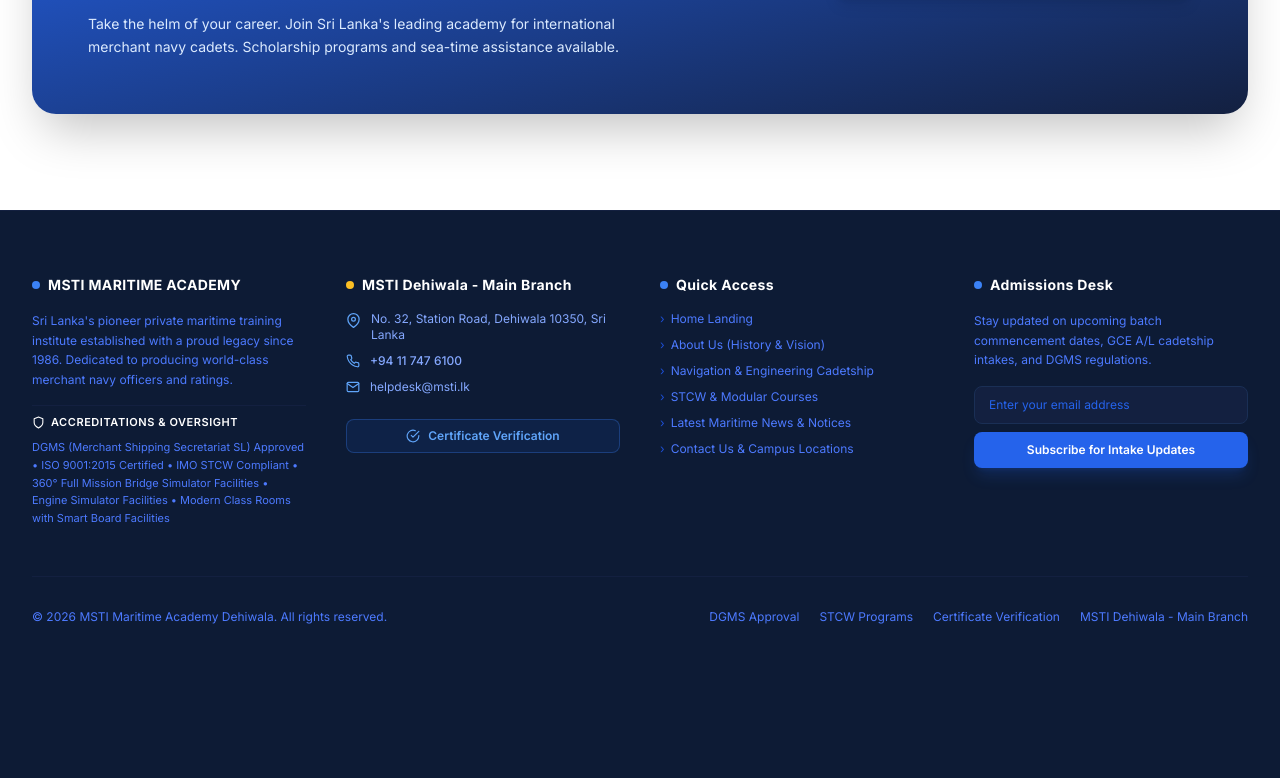
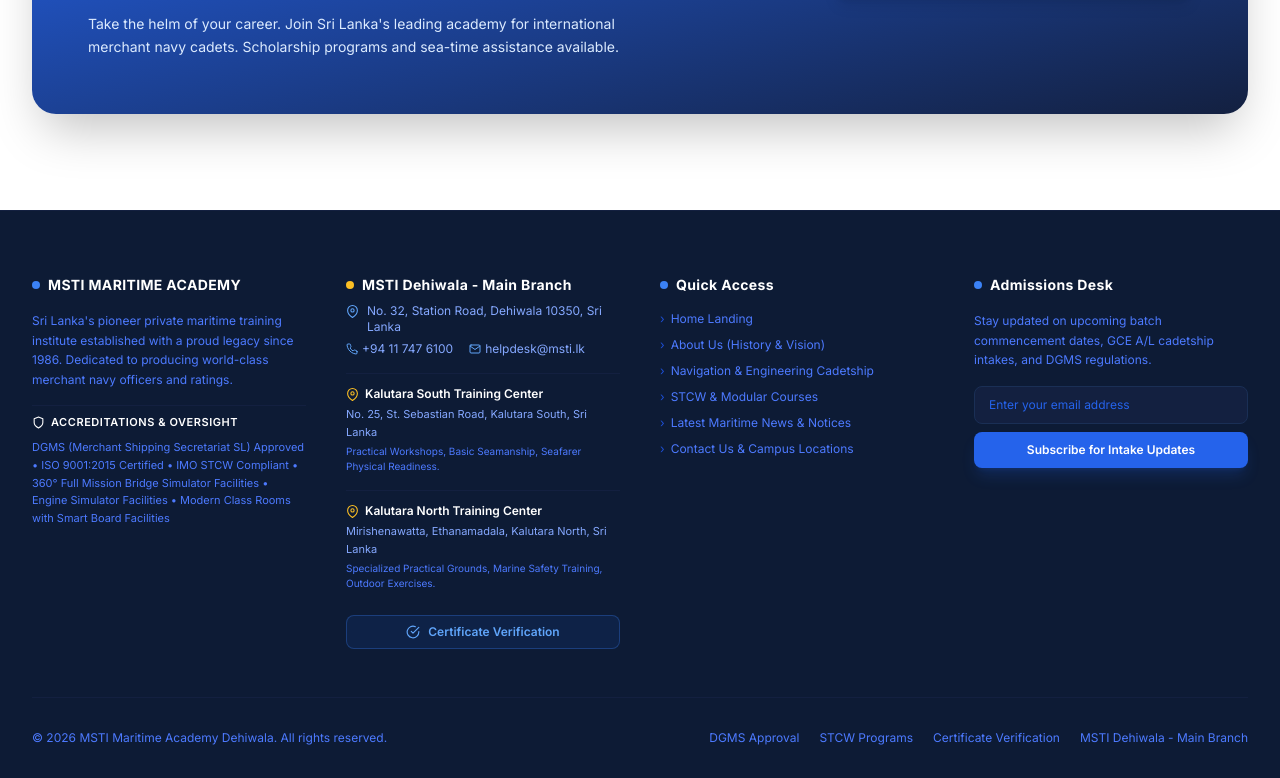
Before and after one commit to rkarrow/testingmsti, a React (Vite) app in the folder client/: page / in a window 1280 px wide. Shown: the part 3477-4255 px from the top of the page. Before the commit the page ends 4134 px from the top, so only its background shows below. Built offline with nearby package versions, Linux system fonts and the light colour scheme; no server answers.

Commit message:
Add Kalutara South and Kalutara North Training Centers to Footer

```diff
--- a/client/src/components/Footer.jsx
+++ b/client/src/components/Footer.jsx
@@ -25,32 +25,53 @@
             </div>
           </div>
 
-          {/* Column 2: Campus & Contact Details */}
+          {/* Column 2: Campus & Training Centers */}
           <div className="space-y-4">
-            <h3 className="text-white font-bold text-sm tracking-wide flex items-center gap-2">
+            <div>
+              <h3 className="text-white font-bold text-sm tracking-wide flex items-center gap-2 mb-2">
                 <span className="w-2 h-2 rounded-full bg-amber-400"></span>
                 MSTI Dehiwala - Main Branch
               </h3>
-
-            <div className="space-y-2.5 text-xs text-navy-300">
-              <div className="flex items-start gap-2.5">
-                <FiMapPin className="text-blue-400 shrink-0 mt-0.5" size={15} />
+              <div className="space-y-1.5 text-xs text-navy-300">
+                <div className="flex items-start gap-2">
+                  <FiMapPin className="text-blue-400 shrink-0 mt-0.5" size={13} />
                   <span>No. 32, Station Road, Dehiwala 10350, Sri Lanka</span>
                 </div>
-
-              <div className="flex items-center gap-2.5">
-                <FiPhone className="text-blue-400 shrink-0" size={14} />
-                <a href="tel:+94117476100" className="hover:text-white transition-colors font-medium">
-                  +94 11 747 6100
+                <div className="flex items-center gap-4 text-xs">
+                  <a href="tel:+94117476100" className="hover:text-white transition-colors flex items-center gap-1">
+                    <FiPhone className="text-blue-400 shrink-0" size={12} /> +94 11 747 6100
+                  </a>
+                  <a href="mailto:helpdesk@msti.lk" className="hover:text-white transition-colors flex items-center gap-1">
+                    <FiMail className="text-blue-400 shrink-0" size={12} /> helpdesk@msti.lk
                   </a>
                 </div>
+              </div>
+            </div>
 
-              <div className="flex items-center gap-2.5">
-                <FiMail className="text-blue-400 shrink-0" size={14} />
-                <a href="mailto:helpdesk@msti.lk" className="hover:text-white transition-colors">
-                  helpdesk@msti.lk
-                </a>
+            {/* Kalutara South Training Center */}
+            <div className="pt-3 border-t border-navy-900">
+              <h4 className="text-white text-xs font-semibold flex items-center gap-1.5 mb-1 text-blue-400">
+                <FiMapPin size={13} className="text-amber-400" /> Kalutara South Training Center
+              </h4>
+              <p className="text-navy-300 text-[11px] leading-relaxed">
+                No. 25, St. Sebastian Road, Kalutara South, Sri Lanka
+              </p>
+              <p className="text-navy-400 text-[10px] mt-0.5">
+                Practical Workshops, Basic Seamanship, Seafarer Physical Readiness.
+              </p>
             </div>
+
+            {/* Kalutara North Training Center */}
+            <div className="pt-3 border-t border-navy-900">
+              <h4 className="text-white text-xs font-semibold flex items-center gap-1.5 mb-1 text-blue-400">
+                <FiMapPin size={13} className="text-amber-400" /> Kalutara North Training Center
+              </h4>
+              <p className="text-navy-300 text-[11px] leading-relaxed">
+                Mirishenawatta, Ethanamadala, Kalutara North, Sri Lanka
+              </p>
+              <p className="text-navy-400 text-[10px] mt-0.5">
+                Specialized Practical Grounds, Marine Safety Training, Outdoor Exercises.
+              </p>
             </div>
 
             {/* Certificate Verification CTA */}
```
Lines whose indentation alone changed are shown as unchanged.
